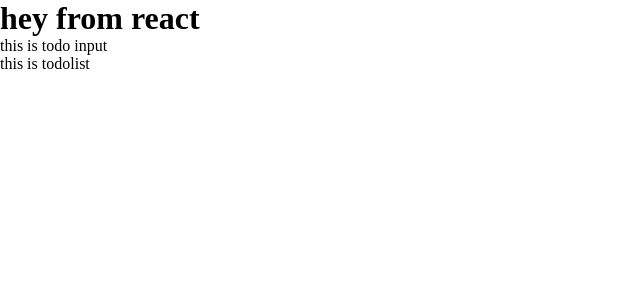
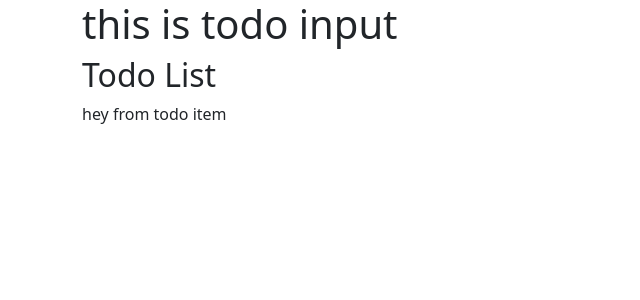
Before and after one commit to Mel1207/RJS---TodoList, a React (Create React App) app: page / in a window 1280 px wide. Shown: the top 300 px of the page, without its empty margins (0-640 px from the left). Built offline with nearby package versions, Linux system fonts and the light colour scheme.

Commit message:
merged todo item on list

```diff
--- a/src/App.js
+++ b/src/App.js
@@ -1,15 +1,18 @@
 import React, { Component } from 'react'
 import './App.css'
+import uuid from 'uuid'
+import 'bootstrap/dist/css/bootstrap.min.css'
 import TodoInput from './components/TodoInput'
 import TodoList from './components/TodoList'
 
 export default class App extends Component {
   render() {
     return (
-      <div>
-        <h1>hey from react</h1>
-        <TodoInput />
-        <TodoList />
+      <div className="container">
+        <div className="row">
+          <TodoInput />
+          <TodoList />
+        </div>
       </div>
     )
   }
--- a/src/components/TodoInput.js
+++ b/src/components/TodoInput.js
@@ -4,7 +4,7 @@
     render() {
         return (
             <div>
-                this is todo input
+                <h1>this is todo input</h1>
             </div>
         )
     }
--- a/src/components/TodoList.js
+++ b/src/components/TodoList.js
@@ -1,10 +1,12 @@
 import React, { Component } from 'react'
+import TodoItem from './TodoItem'
 
 export default class TodoList extends Component {
     render() {
         return (
             <div>
-                this is todolist
+                <h2>Todo List</h2>
+                <TodoItem />
             </div>
         )
     }
```
